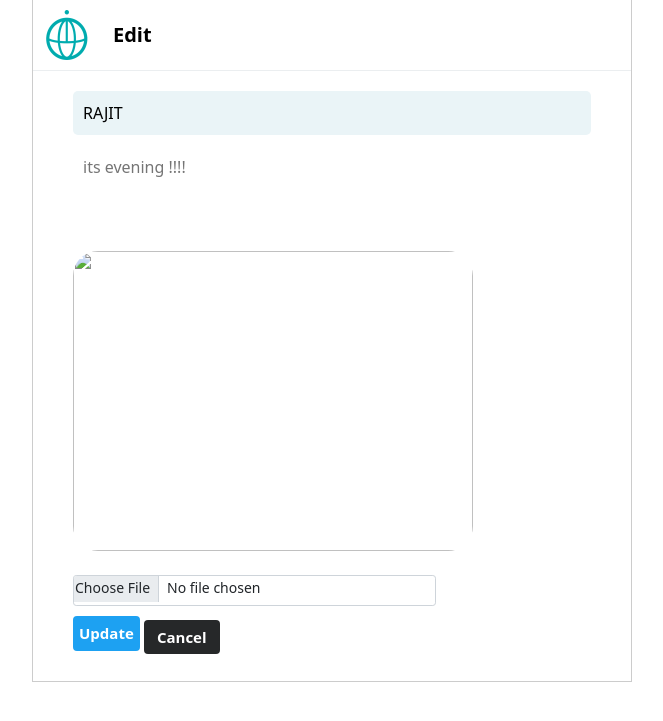
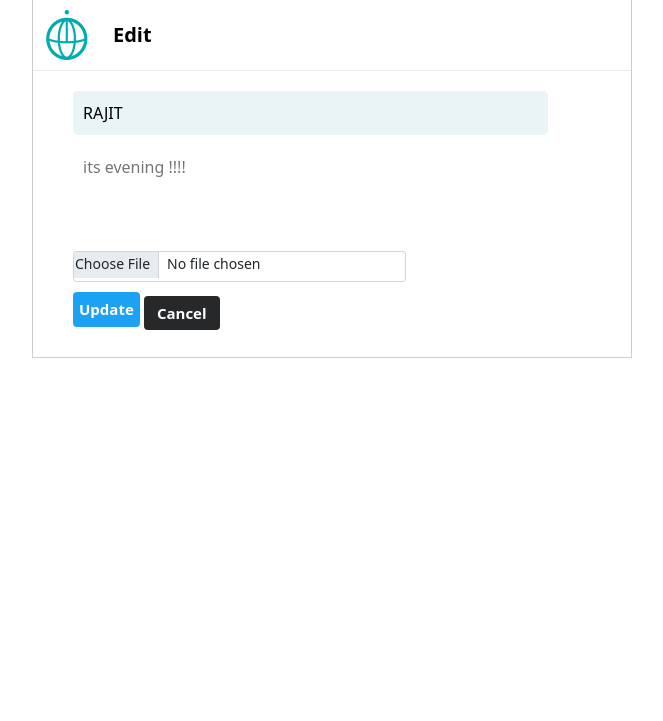
Before and after one commit to FranklinNgige/Twitter-Clone, a Django app: page /edit/83/ in a window 1280 px wide. Shown: the top 721 px of the page, without its empty margins (308-971 px from the left). Run offline with Django 3.2, Linux system fonts and the light colour scheme; data comes from the database, SQL or seed files in the repository.

Commit message:
Update edit.html

```diff
--- a/templates/edit.html
+++ b/templates/edit.html
@@ -23,7 +23,9 @@
         placeholder="{{posts.body}}"
         required
       ></textarea>
-      <img src="{{posts.image.url}}" alt="" class="postimage"><br><br>
+      {% if post.image.url %}
+      <img src="{{post.image.url}}" alt="" class="postimage" />
+      {% endif %}
       <input
         type="file"
         name="image"
```
